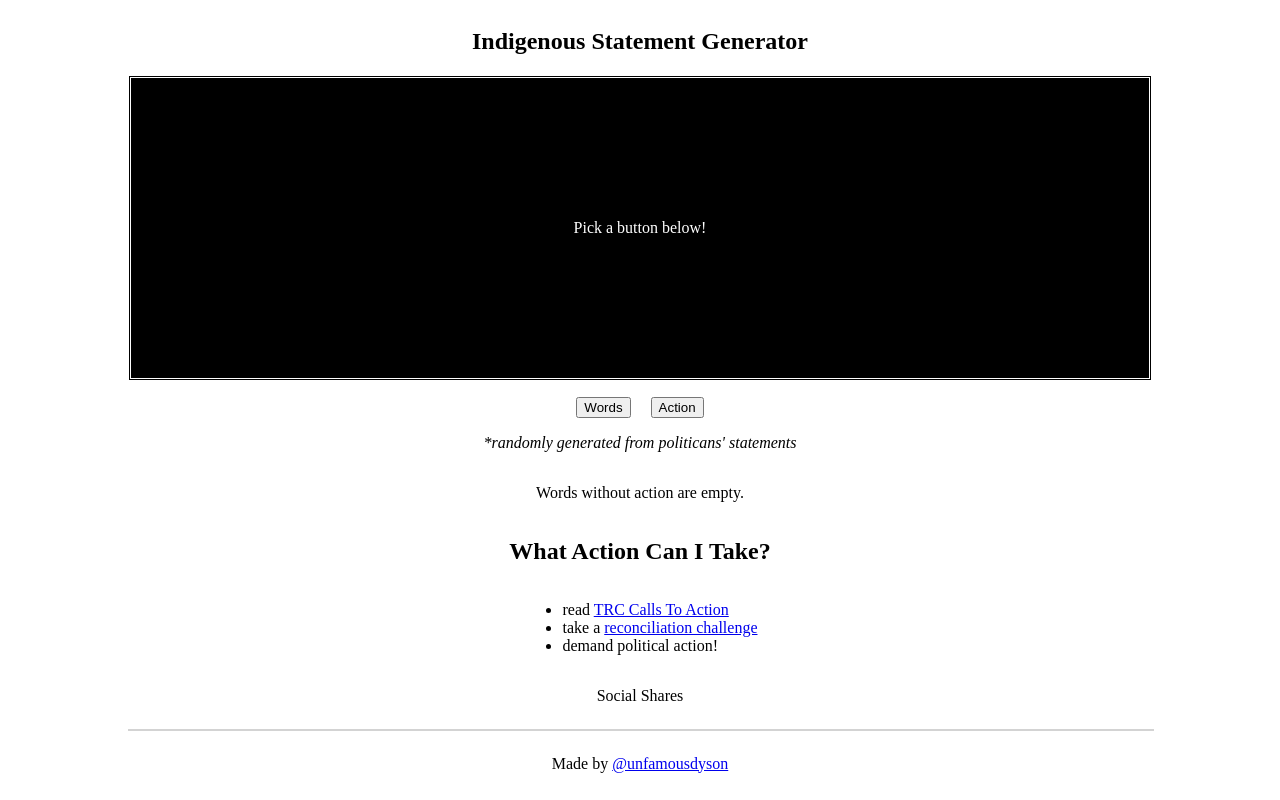
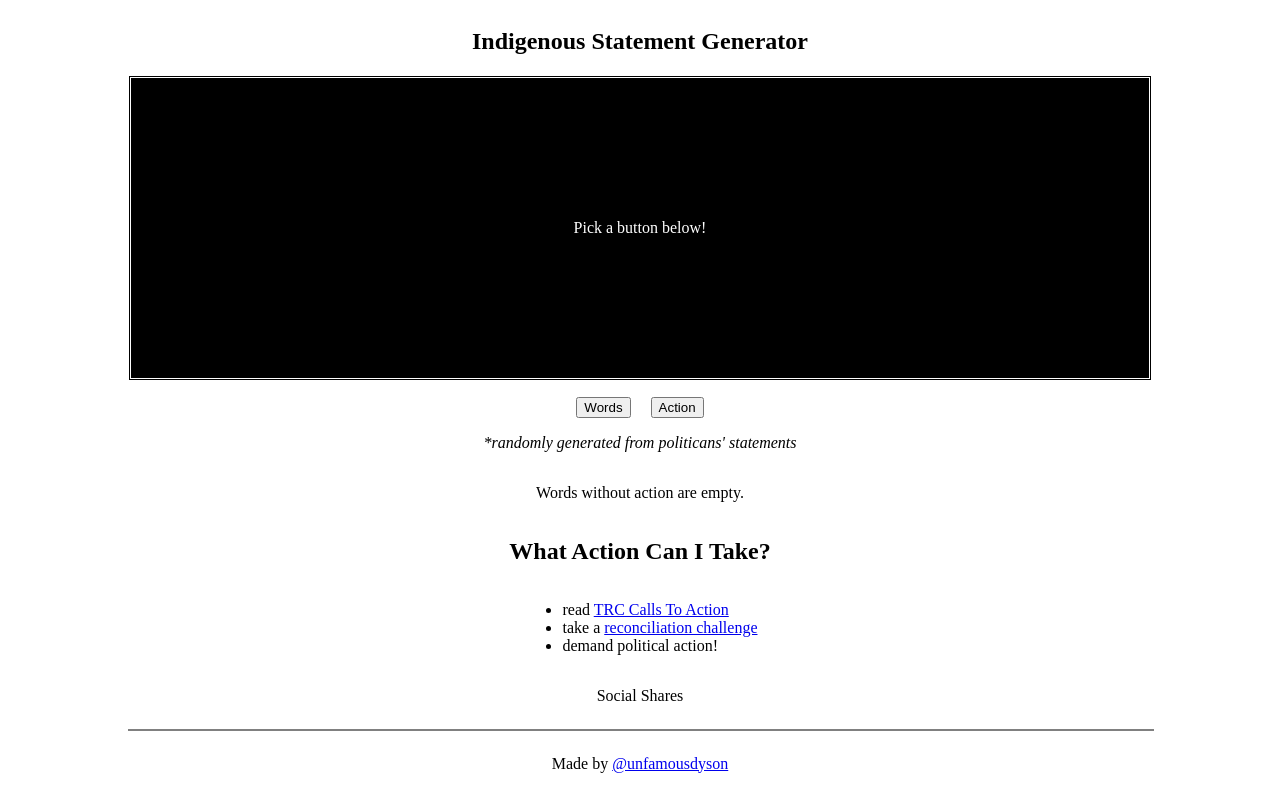
Before and after one commit to HatHeadNinja/iag, a plain HTML site: page index.html in a window 1280 px wide. Drawn offline with Linux system fonts and the light colour scheme.

Commit message:
update style

```diff
--- a/css/styles.css
+++ b/css/styles.css
@@ -33,5 +33,5 @@ button {
 
 hr {
   width: 100%;
-  border: 1px solid lightgrey;
+  border: 1px solid gray;
 }
```
